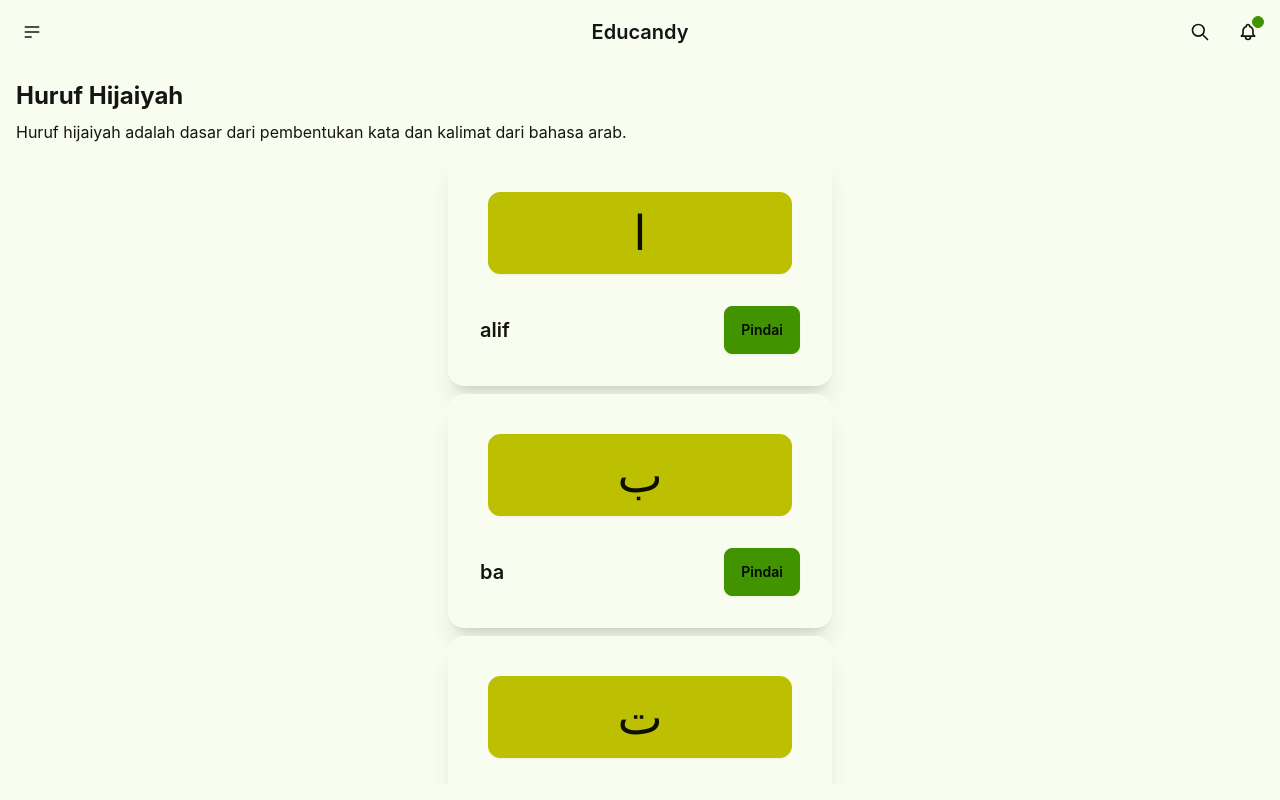
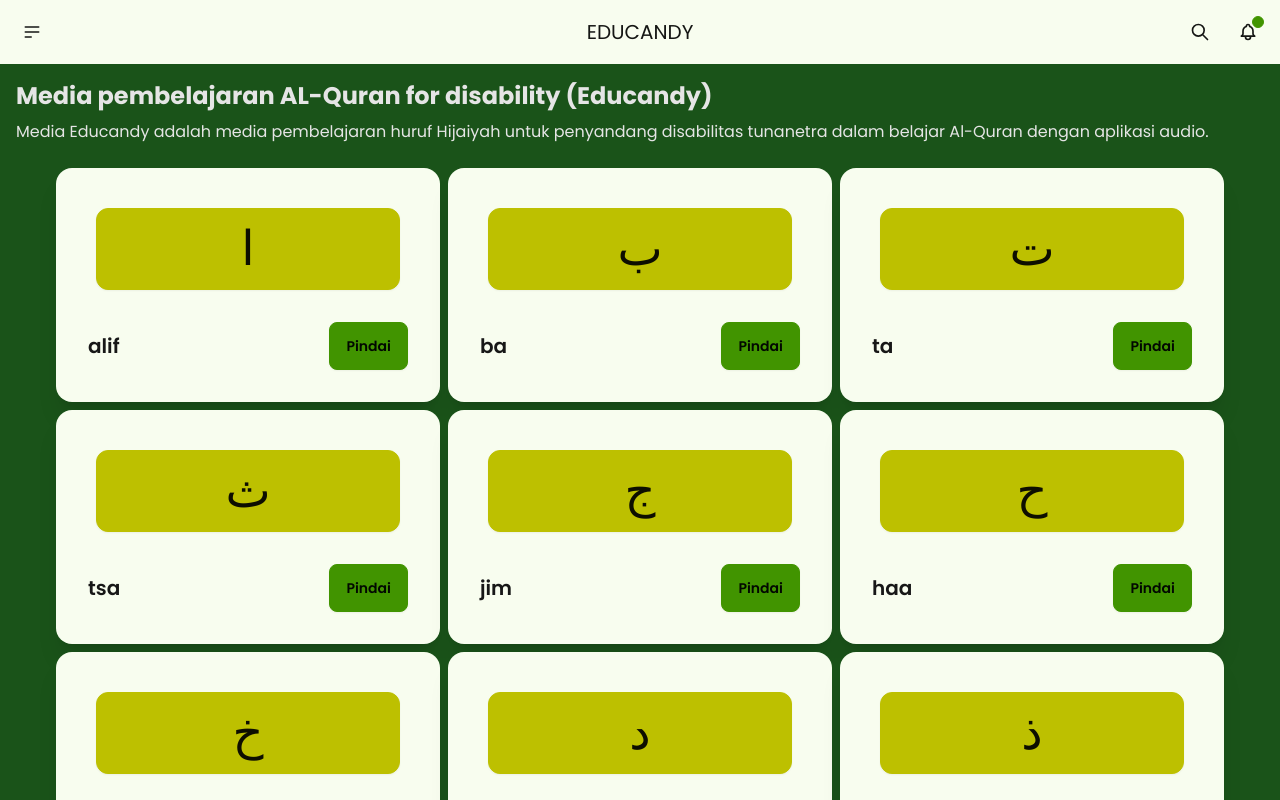
Before and after one commit to Forismaold/hijiyahsoundscan, a React (Vite) app: page /hijaiyah in a window 1280 px wide. Built offline with nearby package versions, Linux system fonts and the light colour scheme; no server answers.

Commit message:
link url update

```diff
--- a/index.html
+++ b/index.html
@@ -4,6 +4,11 @@
     <meta charset="UTF-8" />
     <link rel="icon" type="image/svg+xml" href="/vite.svg" />
     <meta name="viewport" content="width=device-width, initial-scale=1.0" />
+    <meta property="og:title" content="Educandy">
+    <meta property="og:description" content="Media pembelajaran AL-Quran for disability">
+    <meta property="og:image" content="/vite.svg">
+    <meta property="og:url" content="https://educandy.netlify.app/">
+    <meta property="og:type" content="website">
     <title>Educandy</title>
   </head>
   <body>
--- a/src/components/App.jsx
+++ b/src/components/App.jsx
@@ -1,12 +1,23 @@
 import { FaStarAndCrescent } from "react-icons/fa";
 import Navbar from "./Navbar";
-import { Route, Routes, useNavigate } from "react-router-dom";
+import { Route, Routes, useLocation, useNavigate } from "react-router-dom";
 import Hero from "./Hero";
 import Hijaiyah from "./Hijaiyah";
 import Scan from "./Scan";
+import Qrcode from "./Qrcode";
+import { useEffect } from "react";
 
 function App() {
   const navigate = useNavigate()
+  const location = useLocation()
+  useEffect(() => {
+    console.log(location)
+
+    return () => {
+
+    }
+  }, [location])
+
 
   return (
     <div className="h-screen overflow-hidden">
@@ -15,11 +26,12 @@
         <div className="drawer-content h-full overflow-hidden flex flex-col">
           {/* Page content here */}
           <Navbar/>
-          <div className="h-full overflow-auto p-4">
+          <div className="h-full overflow-auto text-neutral-200 bg-myprimary">
             <Routes>
               <Route path="/" Component={Hero}/>
               <Route path="/hijaiyah" Component={Hijaiyah}/>
               <Route path="/pindai" Component={Scan}/>
+              <Route path="/qr" Component={Qrcode}/>
             </Routes>
           </div>
         </div>
@@ -28,8 +40,9 @@
           <ul className="menu p-4 w-80 min-h-full bg-base-200 text-base-content">
             {/* Sidebar content here */}
             <h4 className="px-4 py-2 text-lg font-semibold flex gap-2 items-center rounded-md cursor-pointer active:shadow" onClick={() => navigate('/')}><FaStarAndCrescent /> Hijaiyah</h4>
-            <p className="px-4 py-2 active:bg-neutral active:text-neutral-content rounded-lg cursor-pointer hover:bg-base-300 duration-100" onClick={() => navigate('/hijaiyah')}>Hijaiyah (kode QR)</p>
-            <p className="px-4 py-2 active:bg-neutral active:text-neutral-content rounded-lg cursor-pointer hover:bg-base-300 duration-100" onClick={() => navigate('/pindai')}>Pindai</p>
+            <p className={`${location.pathname === '/hijaiyah' ? 'bg-neutral text-neutral-200' : 'hover:bg-base-300'} px-4 py-2 active:bg-neutral active:text-neutral-content rounded-lg cursor-pointer duration-100`} onClick={() => navigate('/hijaiyah')}>Hijaiyah</p>
+            <p className={`${location.pathname === '/pindai' ? 'bg-neutral text-neutral-200' : 'hover:bg-base-300'} px-4 py-2 active:bg-neutral active:text-neutral-content rounded-lg cursor-pointer duration-100`} onClick={() => navigate('/pindai')}>Pindai</p>
+            <p className={`${location.pathname === '/qr' ? 'bg-neutral text-neutral-200' : 'hover:bg-base-300'} px-4 py-2 active:bg-neutral active:text-neutral-content rounded-lg cursor-pointer duration-100`} onClick={() => navigate('/qr')}>Kode QR</p>
           </ul>
         </div>
       </div>
--- a/src/components/Card.jsx
+++ b/src/components/Card.jsx
@@ -4,7 +4,7 @@
 export default function Card({item}) {
     const [play] = useSound(`/hijaiyah/${item.latin}.mp3`)
 
-    return <div className="card bg-base-100 shadow-xl w-full max-w-sm">
+    return <div className="card bg-base-100 shadow-xl w-full max-w-sm text-neutral-900">
         <div className="px-10 pt-10">
             <button className="btn btn-secondary rounded-xl p-4 place-items-center text-center text-5xl w-full h-full" onClick={play}>{item.arabic}</button>
         </div>
@@ -19,7 +19,7 @@
             <h3 className="font-bold text-lg"><span className="bg-secondary p-2 rounded">{item.arabic}</span> {item.latin}</h3>
             <div className="flex place-items-center p-2 justify-center">
                 <button className="btn p-2 rounded bg-base-100 shadow h-fit" onClick={play}>
-                    <QRCode value="latin" level="L"/>
+                    <QRCode value={item.latin} level="L"/>
                 </button>
             </div>
         </div>
--- a/src/components/Hero.jsx
+++ b/src/components/Hero.jsx
@@ -8,7 +8,7 @@
             <div className="flex items-center justify-center px-6 py-8 flex-1">
             {/* <div className="flex items-center justify-center w-full  bg-neutral flex-1"> */}
                 <div className="max-w-xl">
-                    <h2 className="text-3xl font-semibold text-secondary-content lg:text-4xl">Belajar Hijaiyah <span className="text-primary">Scan</span></h2>
+                    <h2 className="text-3xl font-semibold text-secondary-content lg:text-4xl">Education Al-Quran for Disabilty</h2>
 
                     <p className="mt-4 text-sm text-secondary-content lg:text-base">Belajar Hijaiyah braille, lebih mudah dengan speaker handphone anda.</p>
 
--- a/src/components/Hijaiyah.jsx
+++ b/src/components/Hijaiyah.jsx
@@ -3,10 +3,10 @@
 
 export default function Hijaiyah() {
 
-    return <div className="flex flex-col gap-2 h-full overflow-auto">
-        <h3 className='text-2xl font-bold'>Huruf Hijaiyah</h3>
-        <p>Huruf hijaiyah adalah dasar dari pembentukan kata dan kalimat dari bahasa arab.</p>
-        <div className='flex flex-col gap-2 items-center'>
+    return <div className="flex flex-col gap-2 h-full overflow-auto p-4">
+        <h3 className='text-2xl font-bold '>Media pembelajaran AL-Quran for disability (Educandy)</h3>
+        <p className=' pb-4'>Media Educandy adalah media pembelajaran huruf Hijaiyah untuk penyandang disabilitas tunanetra dalam belajar Al-Quran dengan aplikasi audio.</p>
+        <div className='flex flex-wrap gap-2 items-center justify-center'>
             {hurufHijayah.map(x => <Card item={x} key={x.latin}/>)}
         </div>
     </div>
--- a/src/components/Navbar.jsx
+++ b/src/components/Navbar.jsx
@@ -24,7 +24,7 @@
                 </div>
             </div>
             <div className="navbar-center">
-                <a className="btn btn-ghost text-xl">Educandy</a>
+                <p className="text-xl">EDUCANDY</p>
             </div>
             <div className="navbar-end">
                 <button className="btn btn-ghost btn-circle">
--- /dev/null
+++ b/src/components/Qrcode.jsx
@@ -0,0 +1,20 @@
+import useSound from 'use-sound';
+import hurufHijayah from '../utils/hijaiyah.json'
+import QRCode from "react-qr-code";
+
+export default function Qrcode() {
+    return <div className='flex flex-wrap p-4 justify-center'>
+        {hurufHijayah.map((x,i) => <SimpleCard key={i} item={x}/>)}
+    </div>
+}
+
+function SimpleCard({item}) {
+    const [play] = useSound(`/hijaiyah/${item.latin}.mp3`)
+
+    return <div className="flex place-items-center p-2 justify-center flex-col">
+        <button className="btn p-2 rounded bg-base-100 shadow h-fit" onClick={play}>
+            <QRCode value={item.latin} level="L"/>
+        </button>
+        <p>{item.latin}</p>
+    </div>
+}
--- a/src/components/Scan.jsx
+++ b/src/components/Scan.jsx
@@ -1,5 +1,5 @@
 export default function Scan() {
-    return <div className="flex flex-col gap-2 h-full overflow-auto">
+    return <div className="flex flex-col gap-2 h-full overflow-auto p-4">
         <h3 className='text-2xl font-bold'>Pindai Huruf Hijaiyah</h3>
         <p>Arahkan kamera ke kode QR yang disediakan!</p>
 
--- a/src/index.css
+++ b/src/index.css
@@ -1,5 +1,8 @@
+/* https://colorhunt.co/palette/d6efd880af81508d4e1a5319 */
+@import url('https://fonts.googleapis.com/css2?family=Poppins:ital,wght@0,100;0,200;0,300;0,400;0,500;0,600;0,700;0,800;0,900;1,100;1,200;1,300;1,400;1,500;1,600;1,700;1,800;1,900&display=swap');
+
 :root {
-  font-family: Inter, system-ui, Avenir, Helvetica, Arial, sans-serif;
+  font-family: "Poppins", sans-serif;
   line-height: 1.5;
   font-weight: 400;
 
--- a/tailwind.config.js
+++ b/tailwind.config.js
@@ -6,7 +6,15 @@
     "./src/**/*.{js,ts,jsx,tsx}",
   ],
   theme: {
-    extend: {},
+    extend: {
+      colors: {
+        myprimary: '#1A5319',
+        mysecondary: '#508D4E',
+        mybase: '#D6EFD8',
+        mysecondbase: '#80AF81',
+      },
+
+    },
   },
   daisyui: {
     themes: ["lemonade"],
```
